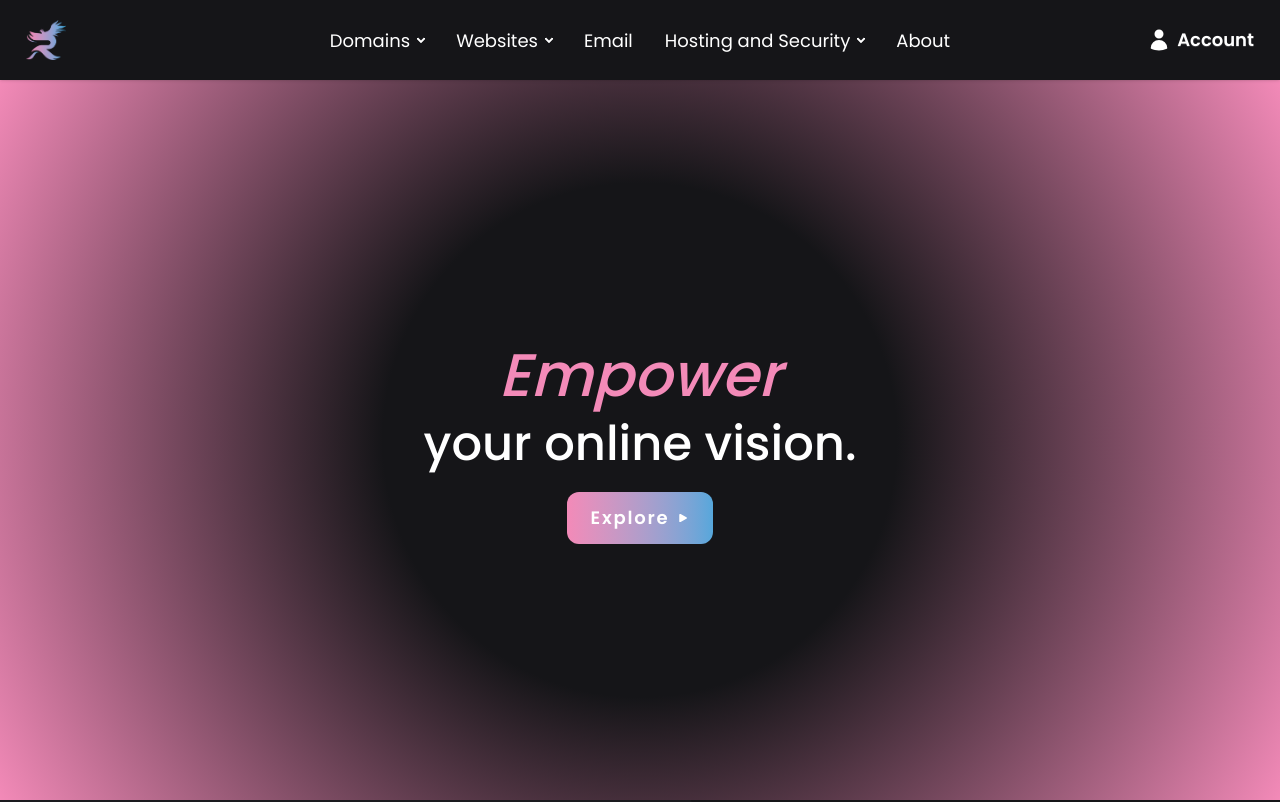
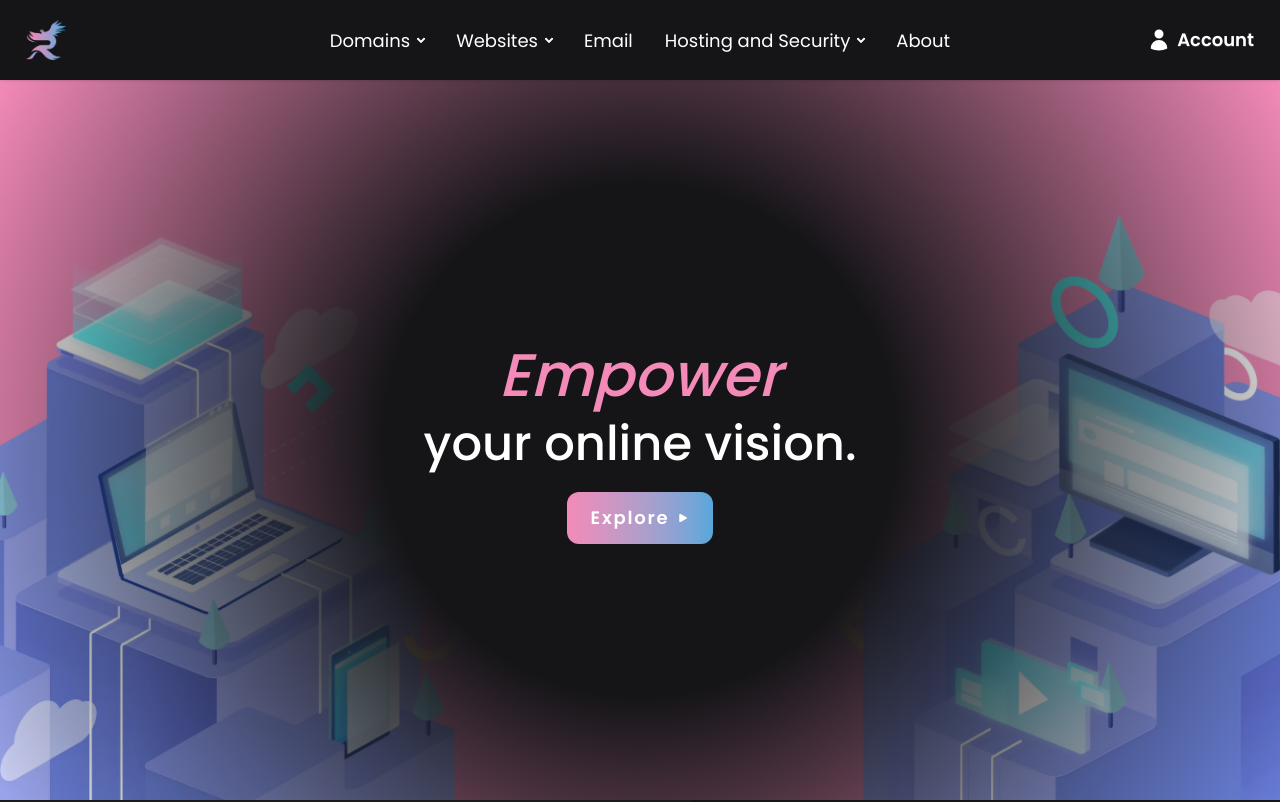
Before and after one commit to brandon-relentnet/relentnet.com, a Next.js app: page / in a window 1280 px wide. Shown: the top 802 px of the page. Built offline with nearby package versions, Linux system fonts and the light colour scheme.

Commit message:
Introduced motion+ in the homepage hero.

```diff
--- a/package.json
+++ b/package.json
@@ -10,6 +10,7 @@
   },
   "dependencies": {
     "@heroicons/react": "^2.2.0",
+    "motion": "^12.23.0",
     "next": "15.3.5",
     "react": "^19.0.0",
     "react-dom": "^19.0.0"
--- a/src/components/PageHero.js
+++ b/src/components/PageHero.js
@@ -9,7 +9,7 @@ export default function PageHero({ title, subtitle, description }) {
         className="absolute inset-0 object-cover w-full h-full"
         width={1920}
         height={1080}
-        quality={100}
+        quality={80}
         priority
       />
       <div className="absolute inset-0 bg-gradient-to-r from-primary to-accent mix-blend-multiply"></div>
--- a/src/components/sections/Hero.js
+++ b/src/components/sections/Hero.js
@@ -1,19 +1,82 @@
+"use client";
+
+import { motion, useScroll, useTransform } from "motion/react";
+import { useRef } from "react";
 import ScrollButton from "../ScrollButton";
+import Image from "next/image";
 
 export default function HeroSection() {
+  const ref = useRef(null);
+  const { scrollYProgress } = useScroll({
+    target: ref,
+    offset: ["start start", "end start"],
+  });
+
+  // Create parallax effect - image moves slower than scroll
+  const y = useTransform(scrollYProgress, [0, 1], ["0%", "50%"]);
+
   return (
-    <div className="hero !bg-primary radial-gradient min-h-[calc(100vh-5rem)]">
-      <div className="hero-content text-center ">
-        <div className="max-w-md">
-          <h1 className="empower-text text-5xl md:text-6xl font-medium relative italic inline-block overflow-hidden rounded-xl text-primary p-2">
-            Empower
-          </h1>
-          <h1 className="text-3xl md:text-4xl lg:text-5xl text-center font-medium mb-6">
-            your online vision.
-          </h1>
-          <ScrollButton targetId="services">
-            Explore
-          </ScrollButton>
+    <div ref={ref} className="relative overflow-hidden bg-primary">
+      <motion.div
+        className="absolute inset-0 z-1"
+        initial={{ y: 100, opacity: 0 }}
+        animate={{ y: 0, opacity: 1 }}
+        transition={{
+          duration: 1.2,
+          ease: [0.25, 0.46, 0.45, 0.94],
+        }}
+        style={{ y }}
+      >
+        <Image
+          src="/images/software-35.webp"
+          alt="Hero Background"
+          className="object-cover w-full h-full"
+          width={1920}
+          height={1080}
+          quality={80}
+          priority
+        />
+      </motion.div>
+
+      <div className="hero !bg-transparent relative z-10 radial-gradient min-h-[calc(100vh-5rem)]">
+        <div className="hero-content text-center">
+          <div className="max-w-md">
+            <motion.h1
+              className="empower-text text-5xl md:text-6xl font-medium relative italic inline-block overflow-hidden rounded-xl text-primary p-2"
+              initial={{ y: 50, opacity: 0 }}
+              animate={{ y: 0, opacity: 1 }}
+              transition={{
+                duration: 0.8,
+                delay: 0.3,
+                ease: [0.25, 0.46, 0.45, 0.94],
+              }}
+            >
+              Empower
+            </motion.h1>
+            <motion.h1
+              className="text-3xl md:text-4xl lg:text-5xl text-center font-medium mb-6"
+              initial={{ y: 50, opacity: 0 }}
+              animate={{ y: 0, opacity: 1 }}
+              transition={{
+                duration: 0.8,
+                delay: 0.5,
+                ease: [0.25, 0.46, 0.45, 0.94],
+              }}
+            >
+              your online vision.
+            </motion.h1>
+            <motion.div
+              initial={{ y: 50, opacity: 0 }}
+              animate={{ y: 0, opacity: 1 }}
+              transition={{
+                duration: 0.8,
+                delay: 0.7,
+                ease: [0.25, 0.46, 0.45, 0.94],
+              }}
+            >
+              <ScrollButton targetId="services">Explore</ScrollButton>
+            </motion.div>
+          </div>
         </div>
       </div>
     </div>
```
Also changed, not shown: 1 other file (tests, documents, lock files or other folders).
